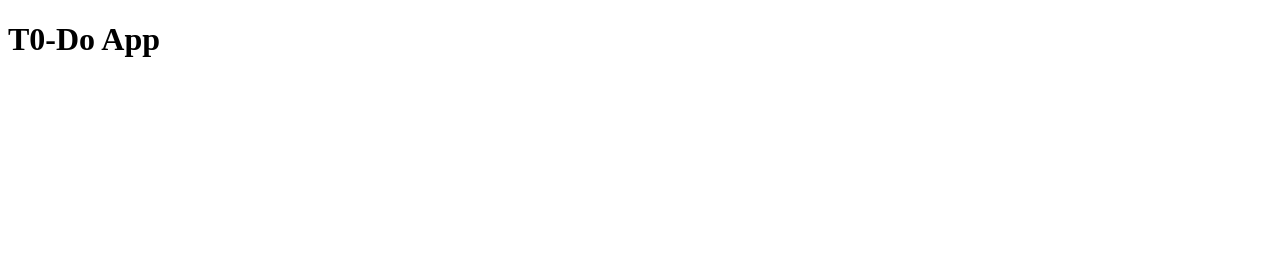
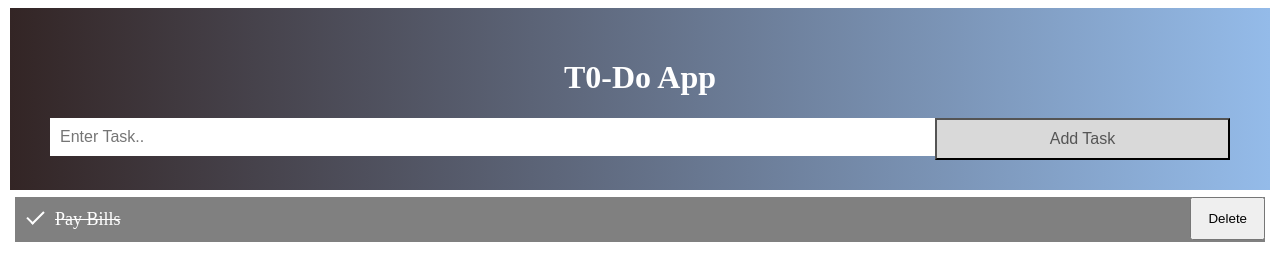
Before and after one commit to FouziH/weekend-sql-to-do-list, a website: page servers/public/index.html in a window 1280 px wide. Drawn offline with nearby package versions, Linux system fonts and the light colour scheme.

Commit message:
Added styling,took ideas from w3school on how to design the application. checked off stuff from my to-do list

```diff
--- a/servers/public/index.html
+++ b/servers/public/index.html
@@ -10,7 +10,14 @@
     <title>TO-DO APP</title>
 </head>
 <body>
-    <h1>T0-Do App</h1>
+    <div id="myMainDiv" class="header">
+        <h1>T0-Do App</h1>
+        <input type="text" id ="inputTask" placeholder="Enter Task..">
+        <button id="addTaskBtn">Add Task</button>
+    </div>
+    <ul id="myTaks">
+        <li class="checked">Pay Bills <button class = "deleteBtn">Delete</button></li>
+    </ul>
 
 </body>
 </html>
--- a/servers/public/style/style.css
+++ b/servers/public/style/style.css
@@ -0,0 +1,116 @@
+
+* {
+  box-sizing: border-box;
+}
+
+/* Remove margins and padding from the list */
+ul {
+  margin: 2px;
+  padding: 5px;
+}
+
+/* Style the list items */
+ul li {
+  cursor: pointer;
+  position: relative;
+  padding: 12px 8px 12px 40px;
+  background: #eee;
+  font-size: 18px;
+  transition: 0.2s;
+
+  /* make the list items unselectable */
+  -webkit-user-select: none;
+  -moz-user-select: none;
+  -ms-user-select: none;
+  user-select: none;
+}
+
+/* Set all odd list items to a different color (zebra-stripes) */
+ul li:nth-child(odd) {
+  background: #f9f9f9;
+}
+
+/* Darker background-color on hover */
+ul li:hover {
+  background: #ddd;
+}
+
+/* When clicked on, add a background color and strike out text */
+ul li.checked {
+  background: grey;
+  color: white;
+  text-decoration: line-through;
+}
+
+/* Add a "checked" mark when clicked on */
+ul li.checked::before {
+  content: '';
+  position: absolute;
+  border-color: #fff;
+  border-style: solid;
+  border-width: 0 2px 2px 0;
+  top: 10px;
+  left: 16px;
+  transform: rotate(45deg);
+  height: 15px;
+  width: 7px;
+}
+
+/* Style the close button */
+.deleteBtn{
+  position: absolute;
+  right: 0;
+  top: 0;
+  padding: 12px 16px 12px 16px;
+}
+
+.deleteBtn:hover {
+  background-color: #f44336;
+  color: white;
+}
+
+/* Style the header */
+.header {
+ background: rgb(51,37,37);
+background: linear-gradient(90deg, rgba(51,37,37,1) 0%, rgba(148,187,233,1) 100%);
+  padding: 30px 40px;
+  color: white;
+  text-align: center;
+  margin: 2px;
+}
+
+/* Clear floats after the header */
+.header:after {
+  content: "";
+  display: table;
+  clear: both;
+}
+
+/* Style the input */
+input {
+  margin: 0;
+  border: none;
+  border-radius: 0;
+  width: 75%;
+  padding: 10px;
+  float: left;
+  font-size: 16px;
+}
+
+/* Style the "Add" button */
+#addTaskBtn {
+  padding: 10px;
+  width: 25%;
+  background: #d9d9d9;
+  color: #555;
+  float: left;
+  text-align: center;
+  font-size: 16px;
+  cursor: pointer;
+  transition: 0.3s;
+  border-radius: 0;
+}
+
+#addTaskBtn:hover {
+  background-color: #bbb;
+}
```
Also changed, not shown: todo.txt (+9 -9 lines).
